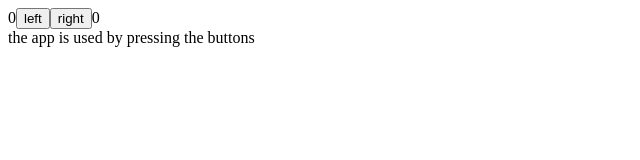
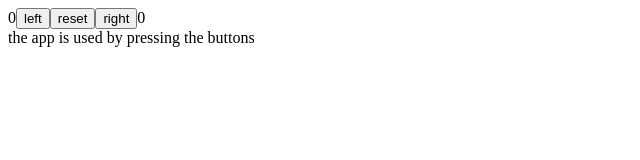
Before and after one commit to mpwdonnelly/FullStackOpen, a React (Create React App) app in the folder part01/part1c/: page / in a window 1280 px wide. Shown: the top 160 px of the page, without its empty margins (0-640 px from the left). Built offline with nearby package versions, Linux system fonts and the light colour scheme.

Commit message:
implement array reset

```diff
--- a/part01/part1c/src/App.js
+++ b/part01/part1c/src/App.js
@@ -36,10 +36,17 @@ const App = () => {
     setRight(right + 1)
   }
 
+  const resetClick = () => {
+    setRight(0)
+    setLeft(0)
+    setAll(['-'])
+  }
+
   return (
     <div>
       {left}
       <Button handleClick={handleLeftClick} text='left' />
+      <Button handleClick={resetClick} text='reset' />
       <Button handleClick={handleRightClick} text='right' />
       {right}
       <History allClicks={allClicks} />
```
